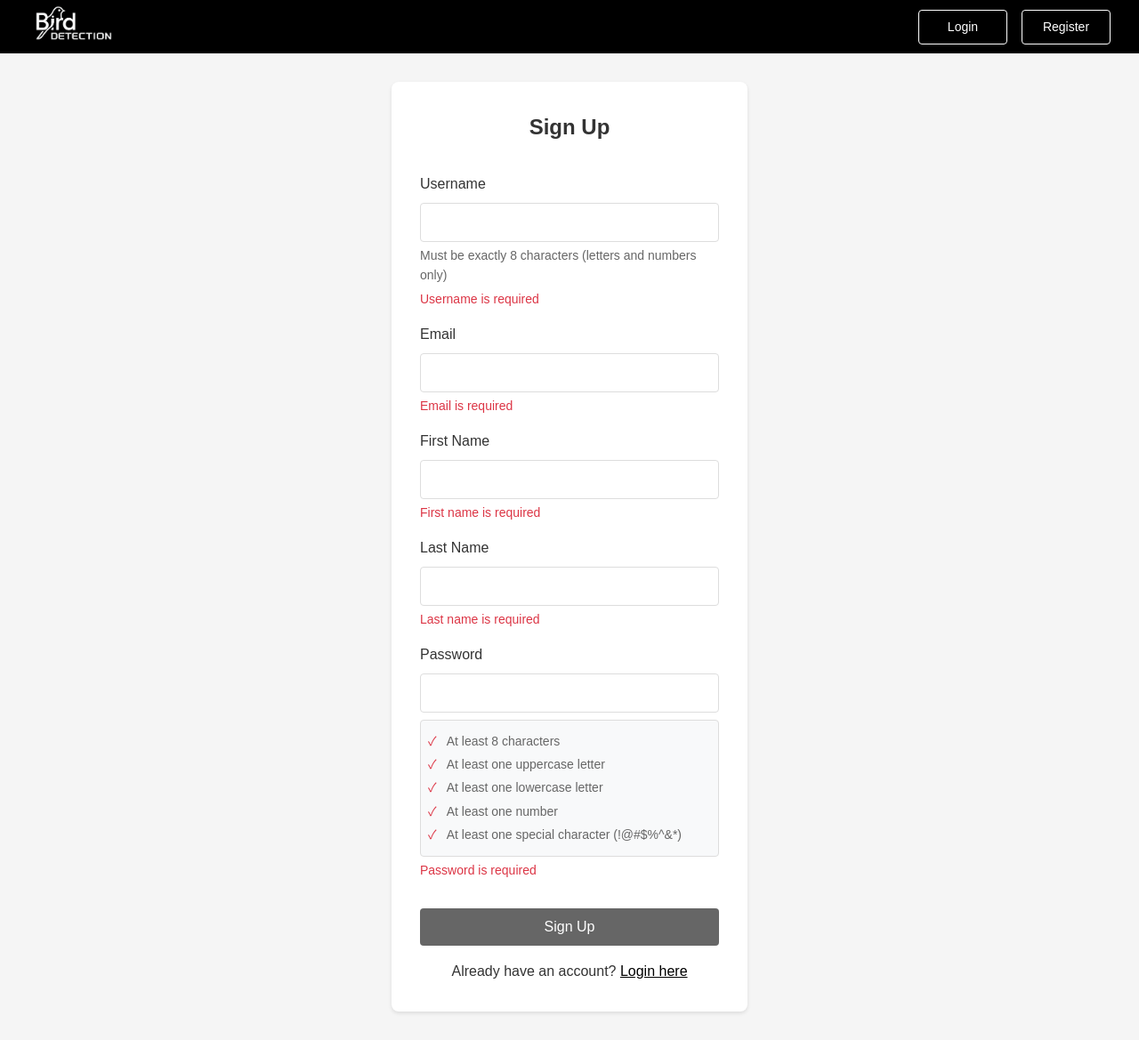
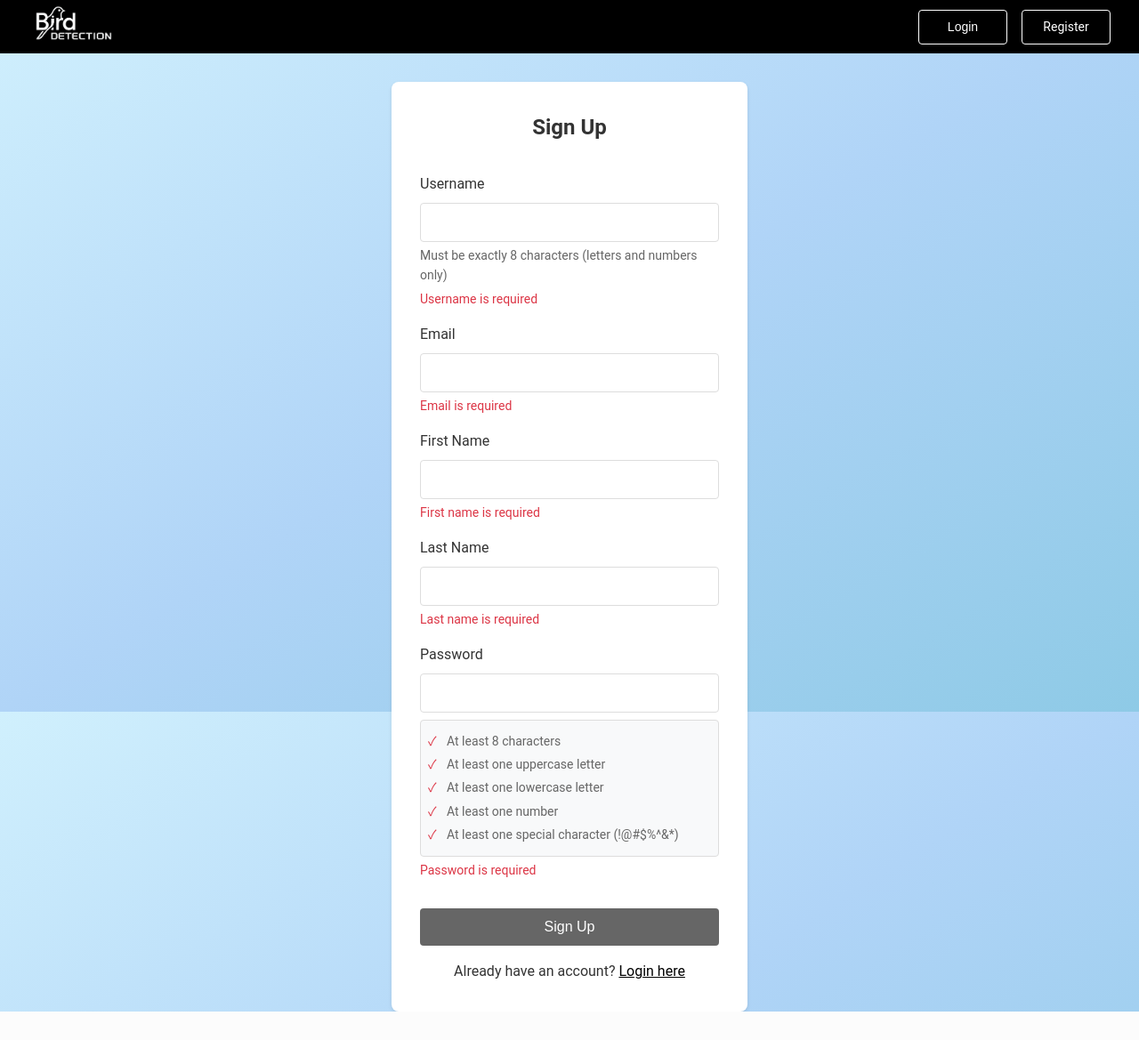
Before and after one commit to Nauxuswatchout/5225_assignment, a Flask app: page /register in a window 1280 px wide. Shown: the whole page at 89% size. After the commit the page ends 1137 px from the top, so only its background shows below. Run offline with Flask 3, Linux system fonts and the light colour scheme; some libraries are stand-ins or nearby versions.

Commit message:
Update register.html

```diff
--- a/UserInterface/templates/register.html
+++ b/UserInterface/templates/register.html
@@ -80,5 +80,18 @@
     </div>
 </div>
 
+<style>
+    html, body {
+        height: 100%;
+        margin: 0;
+        padding: 0;
+        font-family: 'Roboto', sans-serif;
+        background: linear-gradient(to bottom right, #d0f0fd, #b0d4f7, #8ecae6);
+        background-repeat: no-repeat;
+        background-attachment: fixed;
+        background-size: cover;
+    }
+    </style>
+
 <script src="{{ url_for('static', filename='js/register.js') }}"></script>
 {% endblock %}
```
